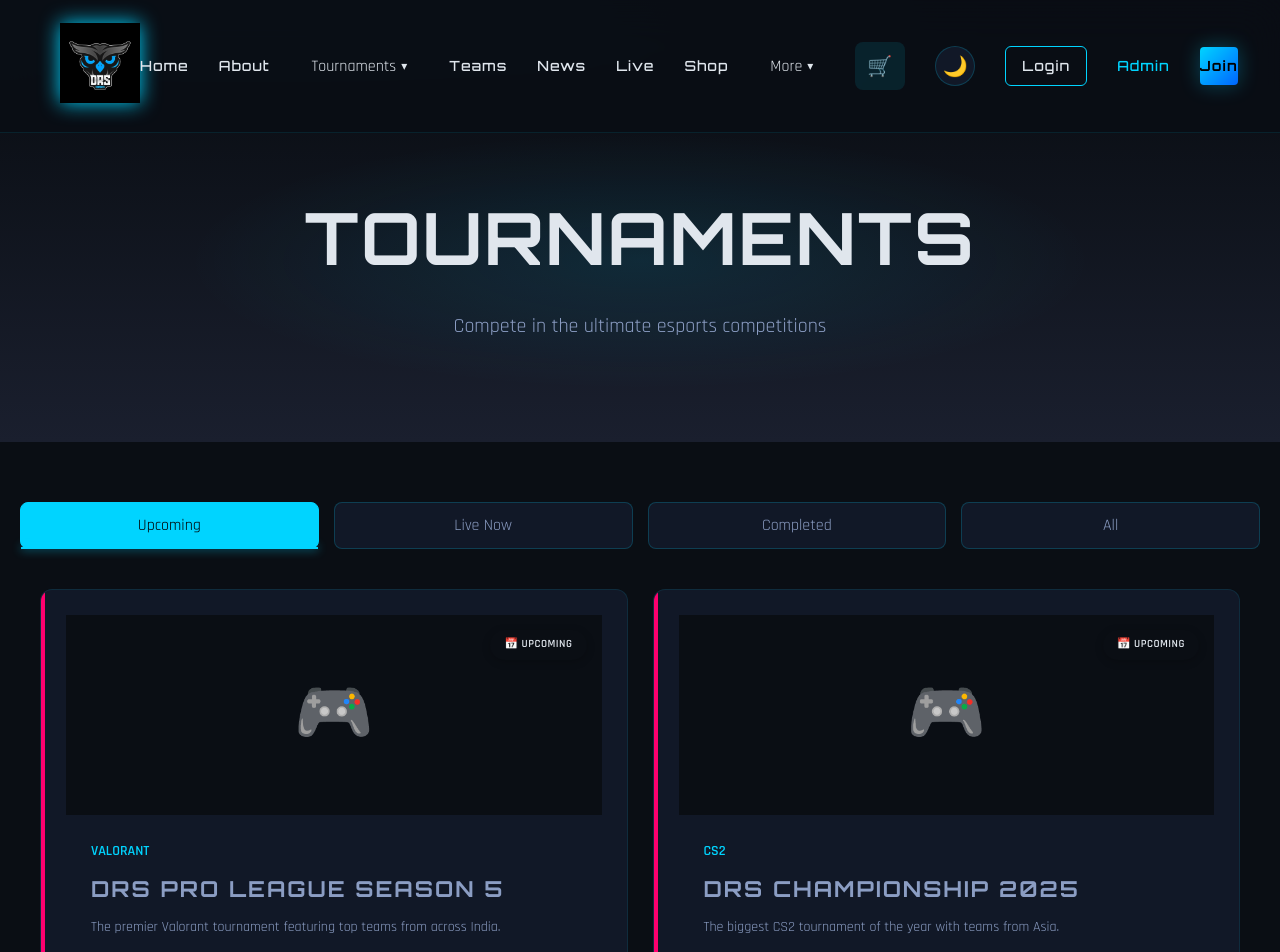
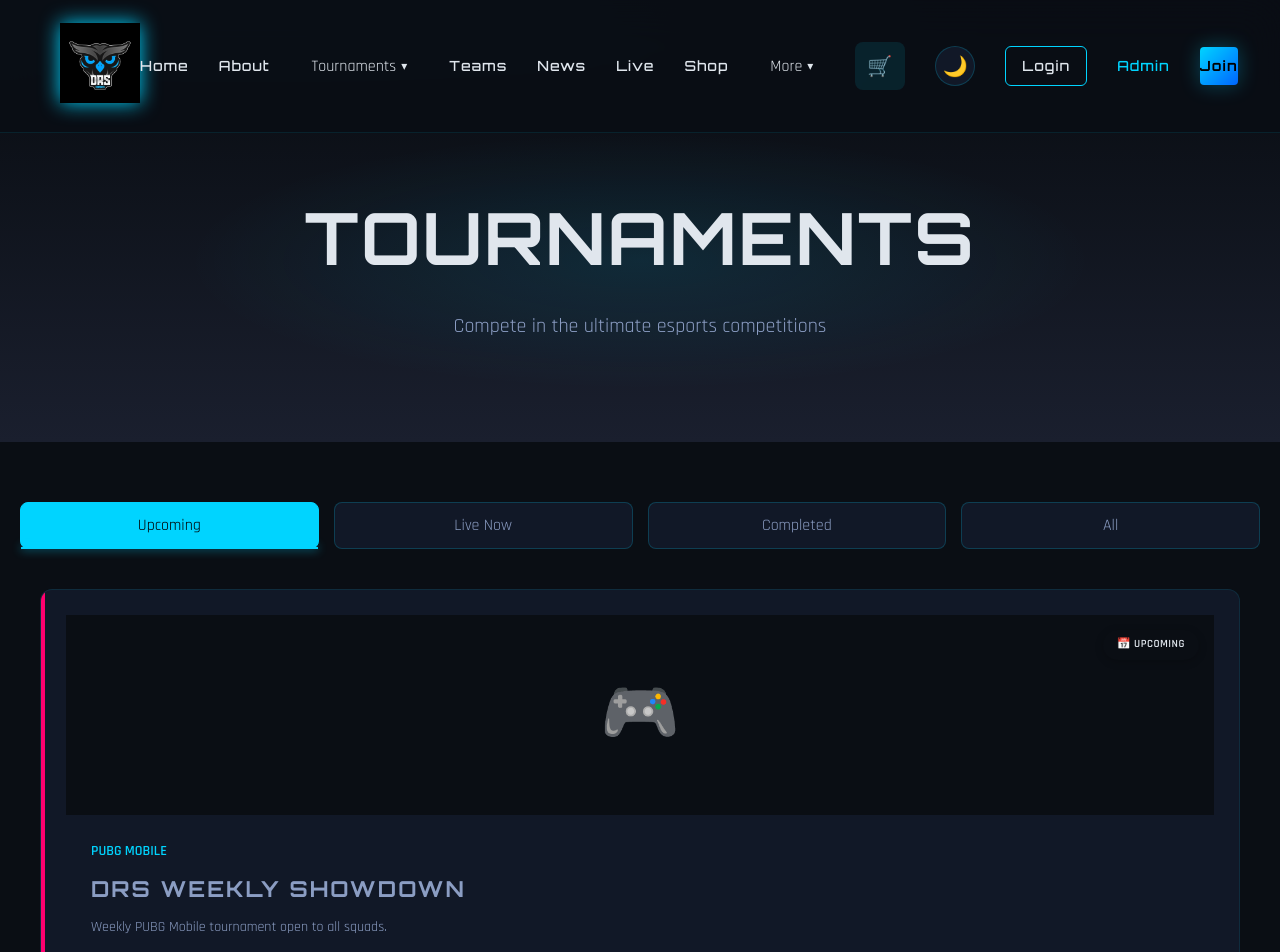
Before and after one commit to mathewleon1999-blip/drs-esports-react-ready, a React (Vite) app: page /tournaments in a window 1280 px wide. Shown: the top 952 px of the page. Built offline with nearby package versions, Linux system fonts and the light colour scheme.

Commit message:
Centralize tournaments data

```diff
--- /dev/null
+++ b/src/data/tournaments.js
@@ -0,0 +1,18 @@
+// Centralized tournaments data (remove demo content from pages and manage here)
+// Images should exist under /public
+
+export const tournaments = [
+  {
+    id: "drs-weekly-showdown",
+    name: "DRS Weekly Showdown",
+    game: "PUBG Mobile",
+    prizePool: "₹50,000",
+    date: "2026-03-20",
+    endDate: "2026-03-21",
+    status: "upcoming", // upcoming | live | completed
+    teams: 20,
+    registered: 0,
+    image: "",
+    description: "Weekly PUBG Mobile tournament open to all squads.",
+  },
+];
--- a/src/pages/Tournaments.jsx
+++ b/src/pages/Tournaments.jsx
@@ -4,62 +4,7 @@
 import Navbar from "../components/Navbar";
 import Footer from "../components/Footer";
 import Meta from "../components/Meta";
-
-// Demo tournament data
-const tournaments = [
-  {
-    id: 1,
-    name: "DRS Pro League Season 5",
-    game: "Valorant",
-    prizePool: "₹5,00,000",
-    date: "2025-02-15",
-    endDate: "2025-02-28",
-    status: "upcoming",
-    teams: 16,
-    registered: 12,
-    image: "/tournament-pro.jpg",
-    description: "The premier Valorant tournament featuring top teams from across India."
-  },
-  {
-    id: 2,
-    name: "DRS Championship 2025",
-    game: "CS2",
-    prizePool: "₹10,00,000",
-    date: "2025-03-01",
-    endDate: "2025-03-15",
-    status: "upcoming",
-    teams: 32,
-    registered: 24,
-    image: "/tournament-championship.jpg",
-    description: "The biggest CS2 tournament of the year with teams from Asia."
-  },
-  {
-    id: 3,
-    name: "DRS Weekly Showdown",
-    game: "PUBG",
-    prizePool: "₹50,000",
-    date: "2025-01-20",
-    endDate: "2025-01-21",
-    status: "live",
-    teams: 20,
-    registered: 20,
-    image: "/tournament-weekly.jpg",
-    description: "Weekly PUBG tournament open to all players."
-  },
-  {
-    id: 4,
-    name: "DRS Winter Cup",
-    game: "Valorant",
-    prizePool: "₹2,00,000",
-    date: "2024-12-15",
-    endDate: "2024-12-20",
-    status: "completed",
-    teams: 16,
-    registered: 16,
-    image: "/tournament-winter.jpg",
-    description: "Winter special Valorant tournament."
-  }
-];
+import { tournaments } from "../data/tournaments";
 
 // Registration form component
 function RegistrationForm({ tournament, onClose, onSubmit }) {
```
